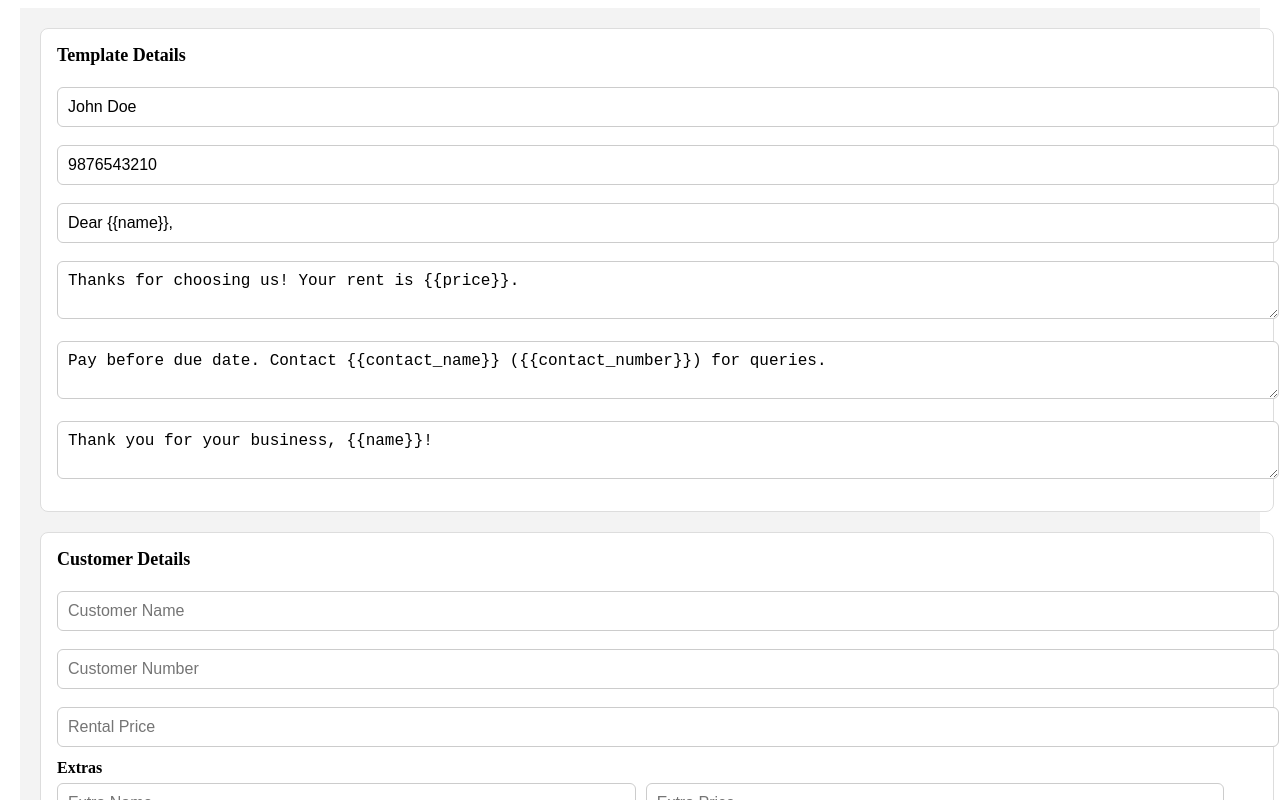
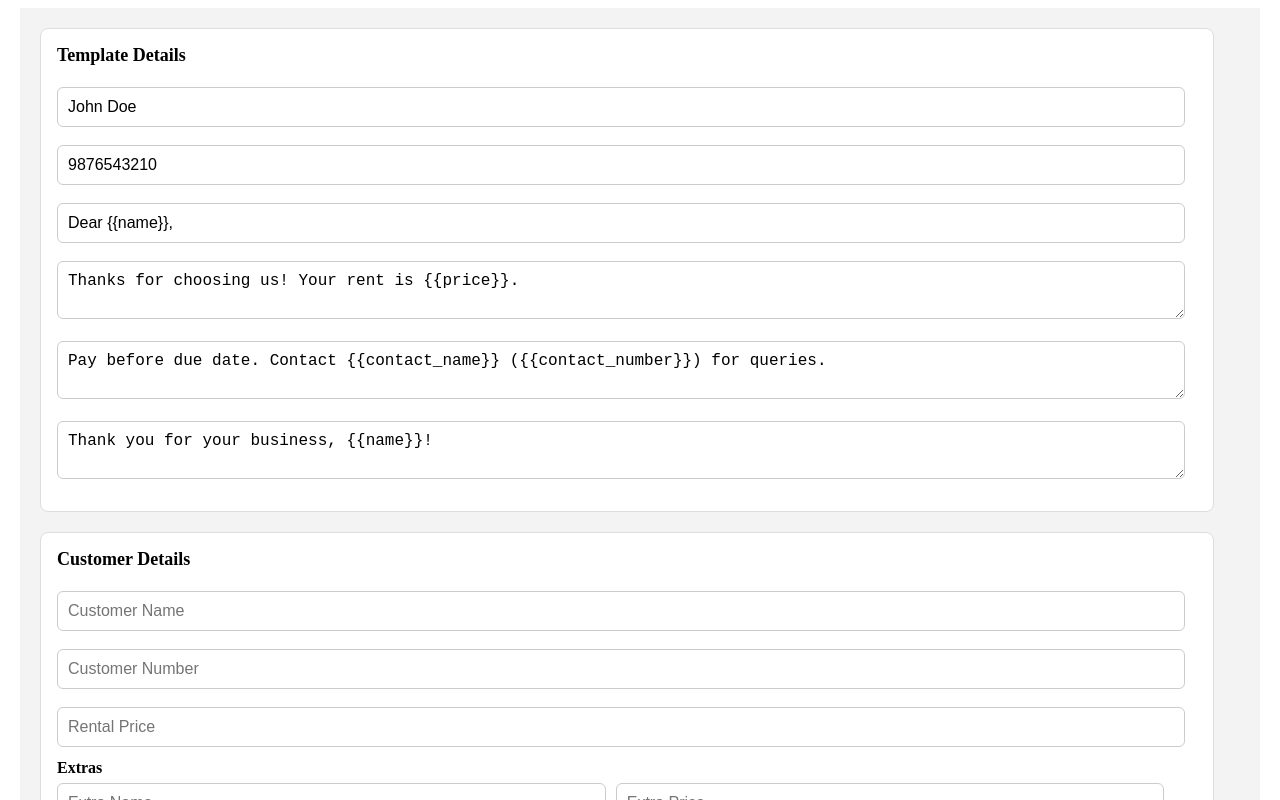
Before and after one commit to ArunSelvan25/rc, a Next.js app: page / in a window 1280 px wide. Shown: the top 800 px of the page. Built offline with nearby package versions, Linux system fonts and the light colour scheme.

Commit message:
Update globals.css

```diff
--- a/app/globals.css
+++ b/app/globals.css
@@ -16,7 +16,7 @@
   padding: 16px;
   border: 1px solid #ddd;
   border-radius: 8px;
-  width: 100%;
+  width: 95%;
 }
 
 h2 {
@@ -25,7 +25,7 @@ h2 {
 }
 
 input, textarea {
-  width: 100%;
+  width: 97%;
   padding: 10px;
   margin-top: 6px;
   margin-bottom: 12px;
```
